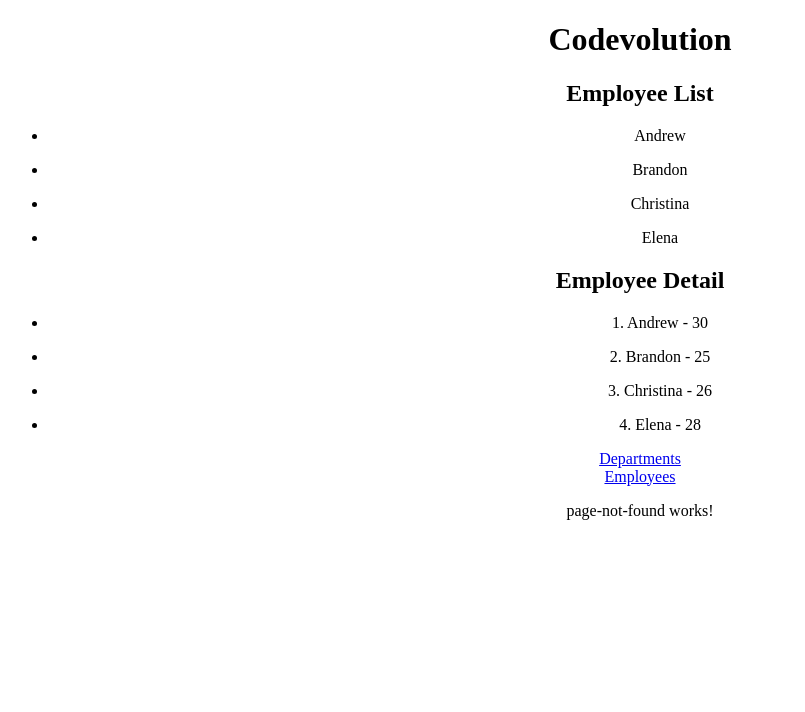
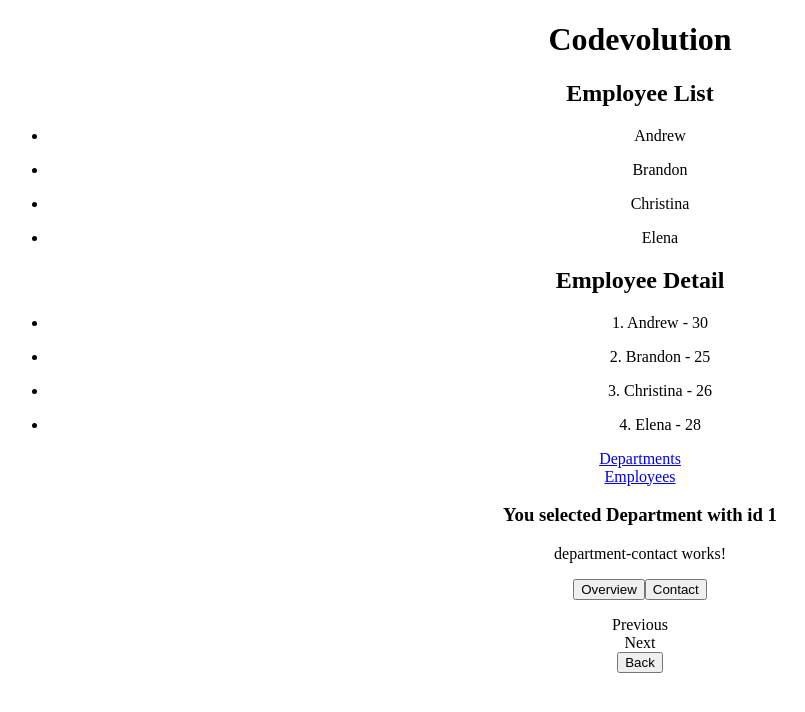
Before and after one commit to JesseStew/angular-tutorial, an Angular app: page /departments-list/1/contact in a window 1280 px wide. Shown: the top 712 px of the page, without its empty margins (0-805 px from the left). Built offline with nearby package versions, Linux system fonts and the light colour scheme.

Commit message:
Child Route Tutorial

```diff
--- a/src/app/app.module.ts
+++ b/src/app/app.module.ts
@@ -11,7 +11,9 @@
 import { HttpClientModule } from '@angular/common/http';
 import { DepartmentListComponent } from './department-list/department-list.component';
 import { PageNotFoundComponent } from './page-not-found/page-not-found.component';
-import { DepartmentDetailComponent } from './department-detail/department-detail.component'
+import { DepartmentDetailComponent } from './department-detail/department-detail.component';
+import { DepartmentOverviewComponent } from './department-overview/department-overview.component';
+import { DepartmentContactComponent } from './department-contact/department-contact.component'
 
 @NgModule({
   declarations: [
@@ -21,6 +23,8 @@
     routingComponents,
     PageNotFoundComponent,
     DepartmentDetailComponent,
+    DepartmentOverviewComponent,
+    DepartmentContactComponent,
   ],
   imports: [
     BrowserModule,
--- /dev/null
+++ b/src/app/department-contact/department-contact.component.html
@@ -0,0 +1 @@
+<p>department-contact works!</p>
--- /dev/null
+++ b/src/app/department-contact/department-contact.component.ts
@@ -0,0 +1,15 @@
+import { Component, OnInit } from '@angular/core';
+
+@Component({
+  selector: 'app-department-contact',
+  templateUrl: './department-contact.component.html',
+  styleUrls: ['./department-contact.component.css']
+})
+export class DepartmentContactComponent implements OnInit {
+
+  constructor() { }
+
+  ngOnInit(): void {
+  }
+
+}
--- a/src/app/department-detail/department-detail.component.html
+++ b/src/app/department-detail/department-detail.component.html
@@ -1,4 +1,12 @@
 <h3>You selected Department with id {{departmentId}}</h3>
+
+<router-outlet></router-outlet>
+
+<p>
+  <button (click)="showOverview()">Overview</button>
+  <button (click)="showContact()">Contact</button>
+</p>
+
 <a (click)="goPrevious()">Previous</a>
 <br />
 <a (click)="goNext()">Next</a>
--- a/src/app/department-detail/department-detail.component.ts
+++ b/src/app/department-detail/department-detail.component.ts
@@ -47,4 +47,12 @@
       }])
   }
 
+  showOverview(){
+    this.router.navigate(['overview'], {relativeTo: this.route})
+  }
+
+  showContact(){
+    this.router.navigate(['contact'], {relativeTo: this.route})
+  }
+
 }
--- /dev/null
+++ b/src/app/department-overview/department-overview.component.html
@@ -0,0 +1 @@
+<p>department-overview works!</p>
--- /dev/null
+++ b/src/app/department-overview/department-overview.component.ts
@@ -0,0 +1,15 @@
+import { Component, OnInit } from '@angular/core';
+
+@Component({
+  selector: 'app-department-overview',
+  templateUrl: './department-overview.component.html',
+  styleUrls: ['./department-overview.component.css']
+})
+export class DepartmentOverviewComponent implements OnInit {
+
+  constructor() { }
+
+  ngOnInit(): void {
+  }
+
+}
```
Also changed, not shown: src/app/app-routing.module.ts (+10 -1 lines), src/app/department-contact/department-contact.component.css (added), src/app/department-overview/department-overview.component.css (added), 2 other files (tests, documents, lock files or other folders).
